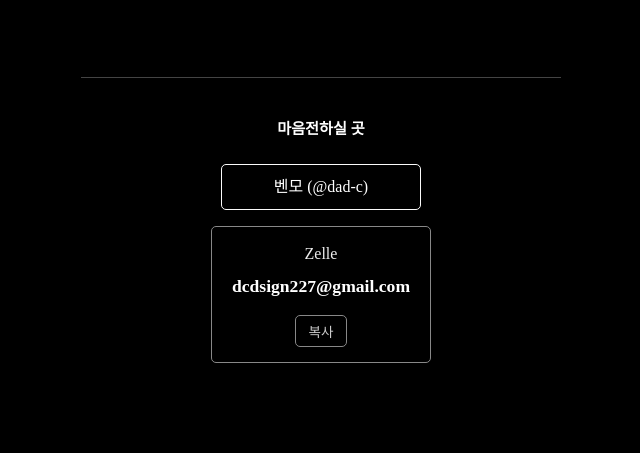
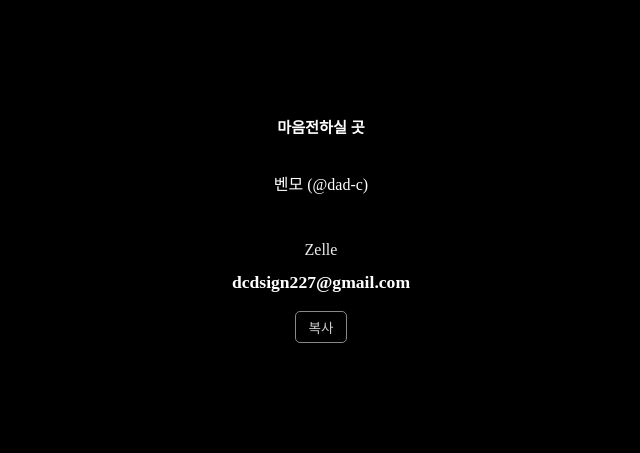
Before and after one commit to dctck/DavidSoyoung_Wedding_US, a plain HTML site: page index.html in a window 1280 px wide. Shown: the part 3993-4446 px from the top of the page, without its empty margins (319-959 px from the left). Drawn offline with Linux system fonts and the light colour scheme; a web font is replaced by a local one.

Commit message:
Update index.html

```diff
--- a/index.html
+++ b/index.html
@@ -356,7 +356,6 @@
         text-align: center;
         margin-top: 2rem; /* Space above */
         margin-bottom: 4rem; /* Space below */
-        border-top: 1px solid #444; /* Separator line */
     }
     .gifting-section h2 {
         font-size: 0.95rem;
@@ -377,13 +376,13 @@
         gap: 0.5rem;
         font-family: 'Gowun Batang', serif;
         color: #eee; /* Lighter text */
-        border: 1px solid #888;
+        /*border: 1px solid #888;*/
         padding: 10px 20px; /* Slightly larger padding */
         border-radius: 5px;
         cursor: pointer;
         font-size: 1rem; /* Slightly larger font */
         text-decoration: none;
-        transition: background-color 0.2s, color 0.2s, border-color 0.2s;
+        /*transition: background-color 0.2s, color 0.2s, border-color 0.2s;*/
         min-width: 200px; /* Minimum width for better alignment */
         text-align: center;
     }
```
